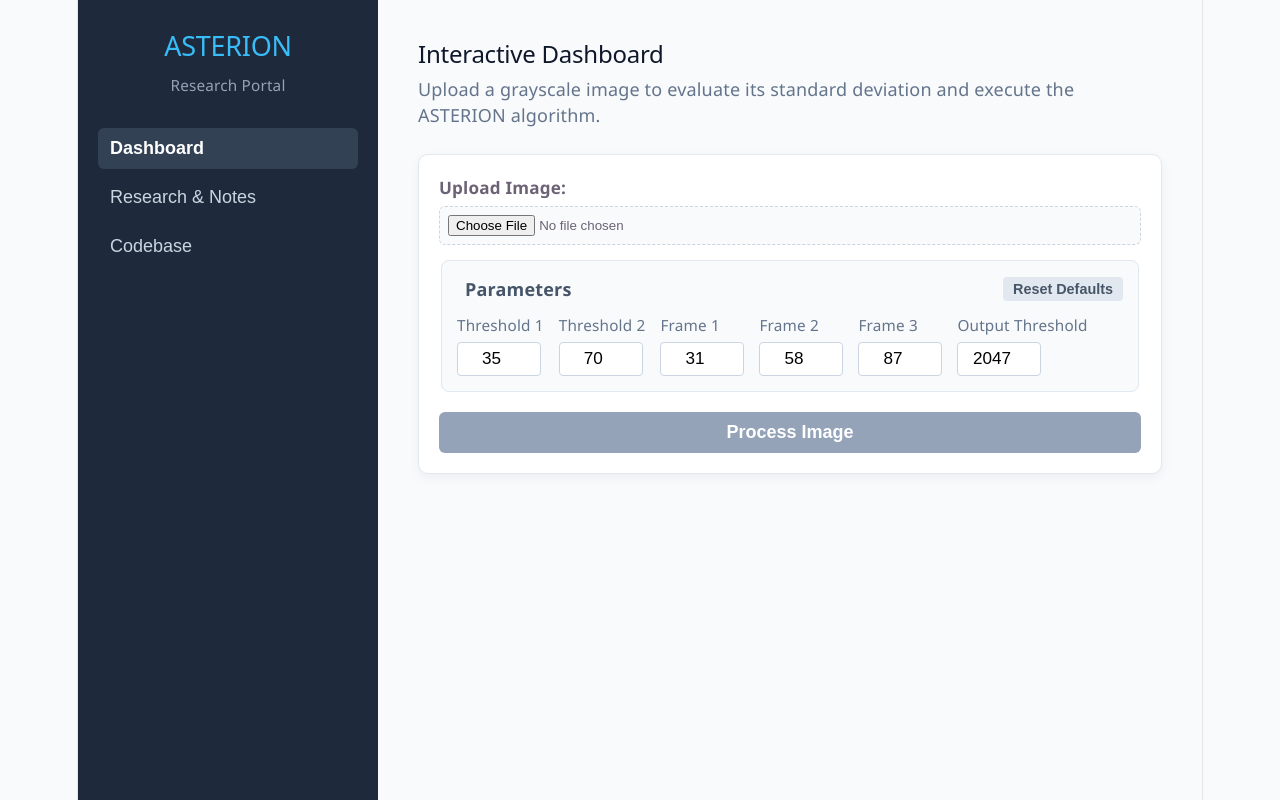
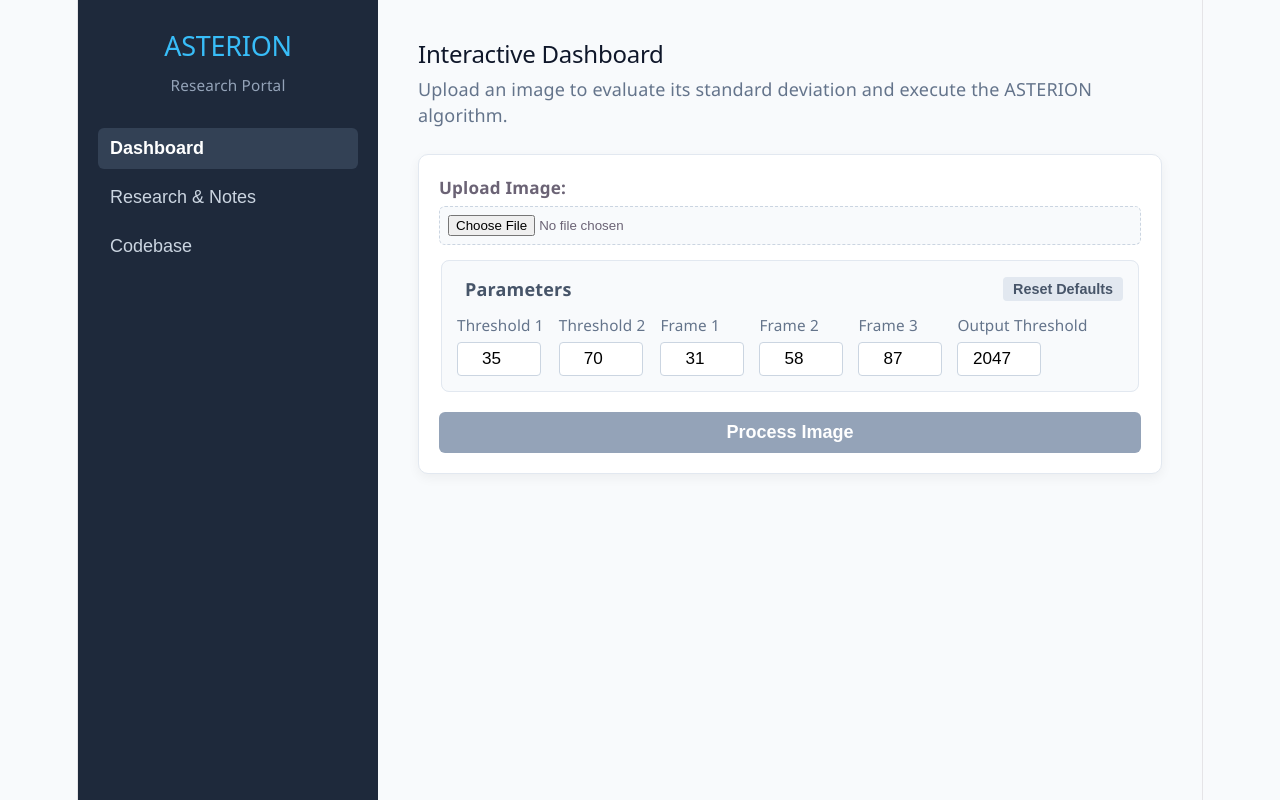
Before and after one commit to ssramsanjeev/ast, a React (Vite) app: page / in a window 1280 px wide. Built offline with nearby package versions, Linux system fonts and the light colour scheme.

Commit message:
Update description for image upload in dashboard

```diff
--- a/App.jsx
+++ b/App.jsx
@@ -132,7 +132,7 @@ function App() {
         {activeTab === 'dashboard' && (
           <div className="section-view">
             <h2>Interactive Dashboard</h2>
-            <p className="section-desc">Upload a grayscale image to evaluate its standard deviation and execute the ASTERION algorithm.</p>
+            <p className="section-desc">Upload an image to evaluate its standard deviation and execute the ASTERION algorithm.</p>
 
             <form onSubmit={handleSubmit}>
               <div className="file-input-group">
```
